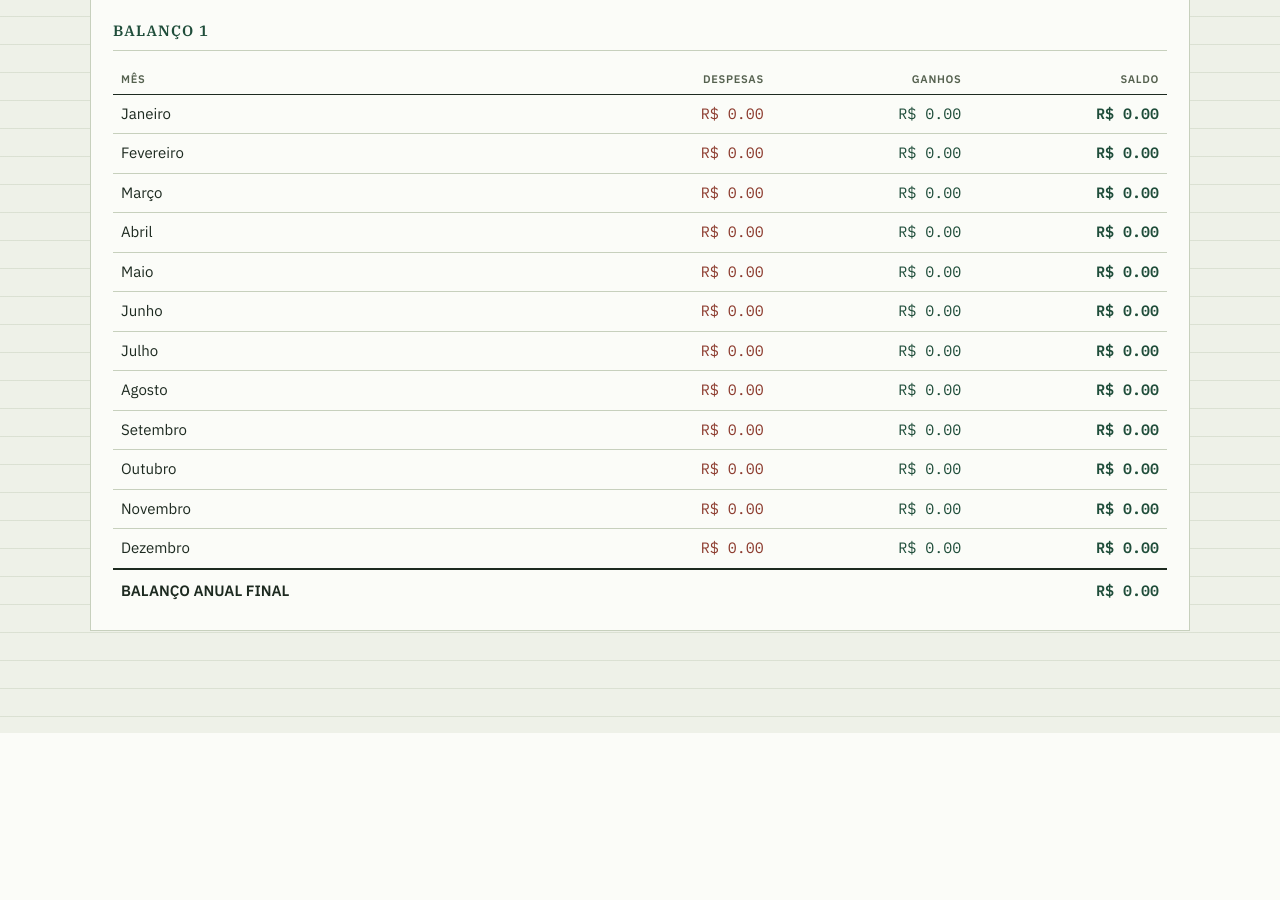
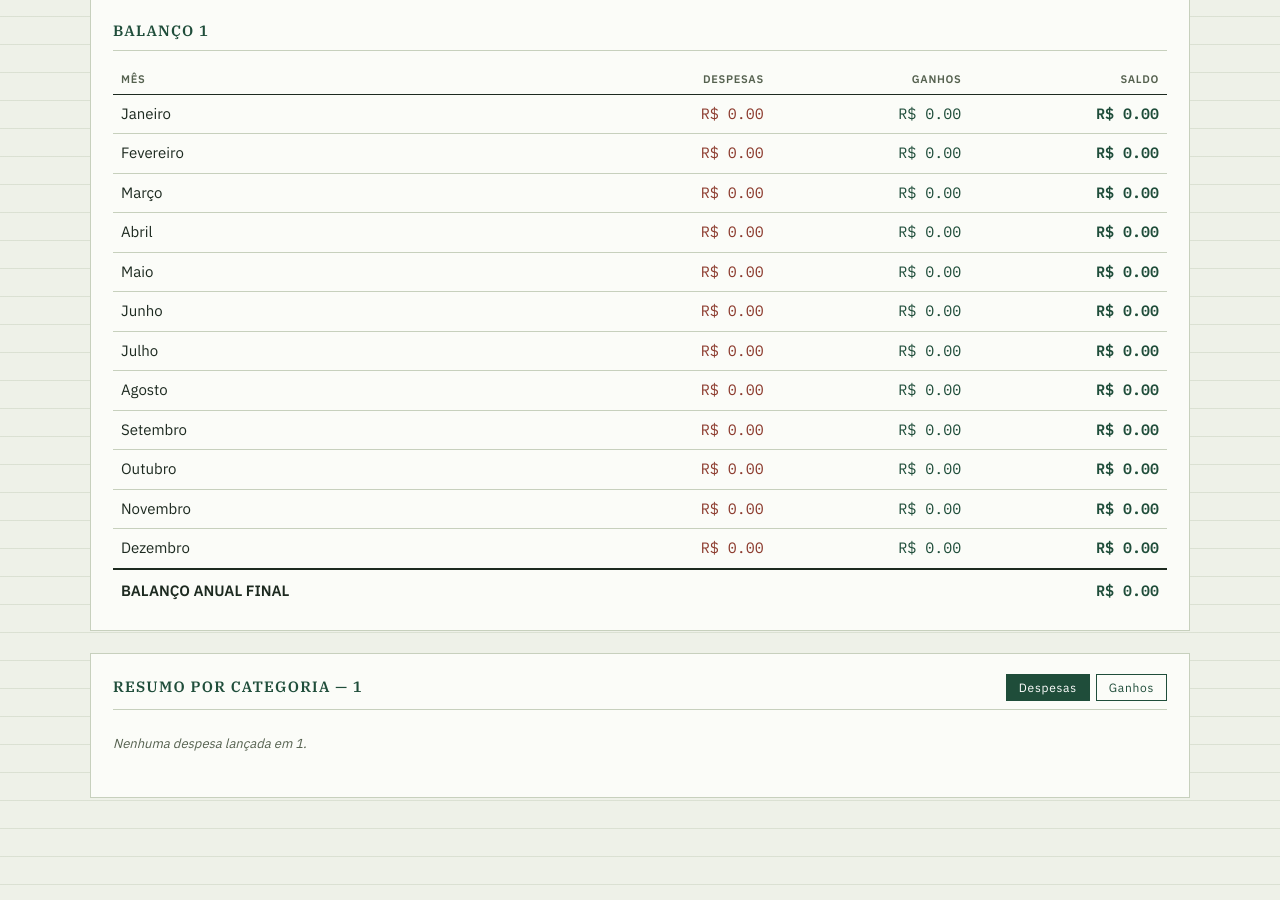
Before and after one commit to felipe89mello/app-financeiro, a FastAPI app: page /balanco/1 in a window 1280 px wide. Shown: the part 291-1191 px from the top of the page. Before the commit the page ends 1024 px from the top, so only its background shows below. Run offline with FastAPI, Linux system fonts and the light colour scheme; data that the repository does not hold is empty.

Commit message:
balanço anual

```diff
--- a/app/main.py
+++ b/app/main.py
@@ -308,6 +308,8 @@ def pagina_balanco_anual(ano: int, request: Request, db: Session = Depends(get_d
             "total_despesas_ano": balanco.total_despesas_ano,
             "total_ganhos_ano": balanco.total_ganhos_ano,
             "saldo_total": balanco.saldo_total,
+            "por_categoria": balanco.por_categoria,
+            "por_categoria_ganhos": balanco.por_categoria_ganhos,
         },
     )
 
--- a/app/schemas.py
+++ b/app/schemas.py
@@ -105,3 +105,5 @@ class BalancoAnual(BaseModel):
     total_despesas_ano: float
     total_ganhos_ano: float
     saldo_total: float
+    por_categoria: list[ResumoCategoria] = []
+    por_categoria_ganhos: list[ResumoCategoria] = []
--- a/app/templates/balanco.html
+++ b/app/templates/balanco.html
@@ -59,4 +59,132 @@
   </table>
 </section>
 
+<section class="block">
+  <h2 style="display:flex; justify-content:space-between; align-items:center; flex-wrap:wrap; gap:8px;">
+    <span>Resumo por categoria — {{ ano }}</span>
+    <span style="display:flex; gap:6px;">
+      <button type="button" class="filtro-resumo secundario" data-alvo="despesa" onclick="mostrarResumoBalanco('despesa', this)" style="text-transform:none; font-size:12px; padding:5px 12px; background: var(--forest); color:#fff; border-color: var(--forest);">Despesas</button>
+      <button type="button" class="filtro-resumo secundario" data-alvo="ganho" onclick="mostrarResumoBalanco('ganho', this)" style="text-transform:none; font-size:12px; padding:5px 12px;">Ganhos</button>
+    </span>
+  </h2>
+
+  <div id="balanco-resumo-despesa">
+    {% if por_categoria %}
+    <div class="resumo-categoria-grid">
+      <div class="grafico-pizza-wrap">
+        <canvas id="graficoPizzaBalancoDespesas" width="220" height="220"></canvas>
+      </div>
+      <table>
+        <thead>
+          <tr><th></th><th>Categoria</th><th style="text-align:right">%</th><th style="text-align:right">Total</th></tr>
+        </thead>
+        <tbody>
+          {% set total_desp = por_categoria|sum(attribute='total') %}
+          {% for item in por_categoria|sort(attribute='total', reverse=true) %}
+          <tr>
+            <td><span class="dot-cor" data-grupo="balanco-despesa" data-idx="{{ loop.index0 }}"></span></td>
+            <td>{{ item.categoria }}</td>
+            <td class="num" style="color: var(--ink-soft);">{{ "%.0f"|format(item.total / total_desp * 100 if total_desp else 0) }}%</td>
+            <td class="num despesa">R$ {{ "%.2f"|format(item.total) }}</td>
+          </tr>
+          {% endfor %}
+        </tbody>
+      </table>
+    </div>
+    {% else %}
+    <p class="empty">Nenhuma despesa lançada em {{ ano }}.</p>
+    {% endif %}
+  </div>
+
+  <div id="balanco-resumo-ganho" style="display:none;">
+    {% if por_categoria_ganhos %}
+    <div class="resumo-categoria-grid">
+      <div class="grafico-pizza-wrap">
+        <canvas id="graficoPizzaBalancoGanhos" width="220" height="220"></canvas>
+      </div>
+      <table>
+        <thead>
+          <tr><th></th><th>Fonte</th><th style="text-align:right">%</th><th style="text-align:right">Total</th></tr>
+        </thead>
+        <tbody>
+          {% set total_gan = por_categoria_ganhos|sum(attribute='total') %}
+          {% for item in por_categoria_ganhos|sort(attribute='total', reverse=true) %}
+          <tr>
+            <td><span class="dot-cor" data-grupo="balanco-ganho" data-idx="{{ loop.index0 }}"></span></td>
+            <td>{{ item.categoria }}</td>
+            <td class="num" style="color: var(--ink-soft);">{{ "%.0f"|format(item.total / total_gan * 100 if total_gan else 0) }}%</td>
+            <td class="num ganho">R$ {{ "%.2f"|format(item.total) }}</td>
+          </tr>
+          {% endfor %}
+        </tbody>
+      </table>
+    </div>
+    {% else %}
+    <p class="empty">Nenhum ganho lançado em {{ ano }}.</p>
+    {% endif %}
+  </div>
+</section>
+
+<script>
+function mostrarResumoBalanco(alvo, botaoClicado) {
+  document.querySelectorAll('.filtro-resumo').forEach(function(b) {
+    b.style.background = 'transparent';
+    b.style.color = 'var(--forest)';
+    b.style.borderColor = 'var(--forest)';
+  });
+  botaoClicado.style.background = 'var(--forest)';
+  botaoClicado.style.color = '#fff';
+
+  document.getElementById('balanco-resumo-despesa').style.display = (alvo === 'despesa') ? '' : 'none';
+  document.getElementById('balanco-resumo-ganho').style.display = (alvo === 'ganho') ? '' : 'none';
+}
+
+function desenharPizzaBalanco(canvasId, dados, grupo) {
+  var canvas = document.getElementById(canvasId);
+  if (!canvas) return;
+  var total = dados.reduce(function(a, b) { return a + b; }, 0);
+  if (total <= 0) return;
+
+  var cores = dados.map(function(_, i) {
+    var matiz = (i * 47) % 360;
+    return 'hsl(' + matiz + ', 42%, 45%)';
+  });
+
+  document.querySelectorAll('.dot-cor[data-grupo="' + grupo + '"]').forEach(function(dot) {
+    var i = parseInt(dot.getAttribute('data-idx'), 10);
+    dot.style.background = cores[i];
+  });
+
+  var ctx = canvas.getContext('2d');
+  var cx = canvas.width / 2, cy = canvas.height / 2, raio = Math.min(cx, cy) - 6;
+  var anguloAtual = -Math.PI / 2;
+  dados.forEach(function(valor, i) {
+    var fatia = (valor / total) * Math.PI * 2;
+    ctx.beginPath();
+    ctx.moveTo(cx, cy);
+    ctx.arc(cx, cy, raio, anguloAtual, anguloAtual + fatia);
+    ctx.closePath();
+    ctx.fillStyle = cores[i];
+    ctx.fill();
+    anguloAtual += fatia;
+  });
+
+  ctx.beginPath();
+  ctx.arc(cx, cy, raio * 0.55, 0, Math.PI * 2);
+  ctx.fillStyle = getComputedStyle(document.body).getPropertyValue('--card') || '#fbfcf8';
+  ctx.fill();
+}
+
+desenharPizzaBalanco(
+  'graficoPizzaBalancoDespesas',
+  {{ por_categoria|sort(attribute='total', reverse=true)|map(attribute='total')|list|tojson }},
+  'balanco-despesa'
+);
+desenharPizzaBalanco(
+  'graficoPizzaBalancoGanhos',
+  {{ por_categoria_ganhos|sort(attribute='total', reverse=true)|map(attribute='total')|list|tojson }},
+  'balanco-ganho'
+);
+</script>
+
 {% endblock %}
```
Also changed, not shown: app/crud.py (+23 -0 lines).
